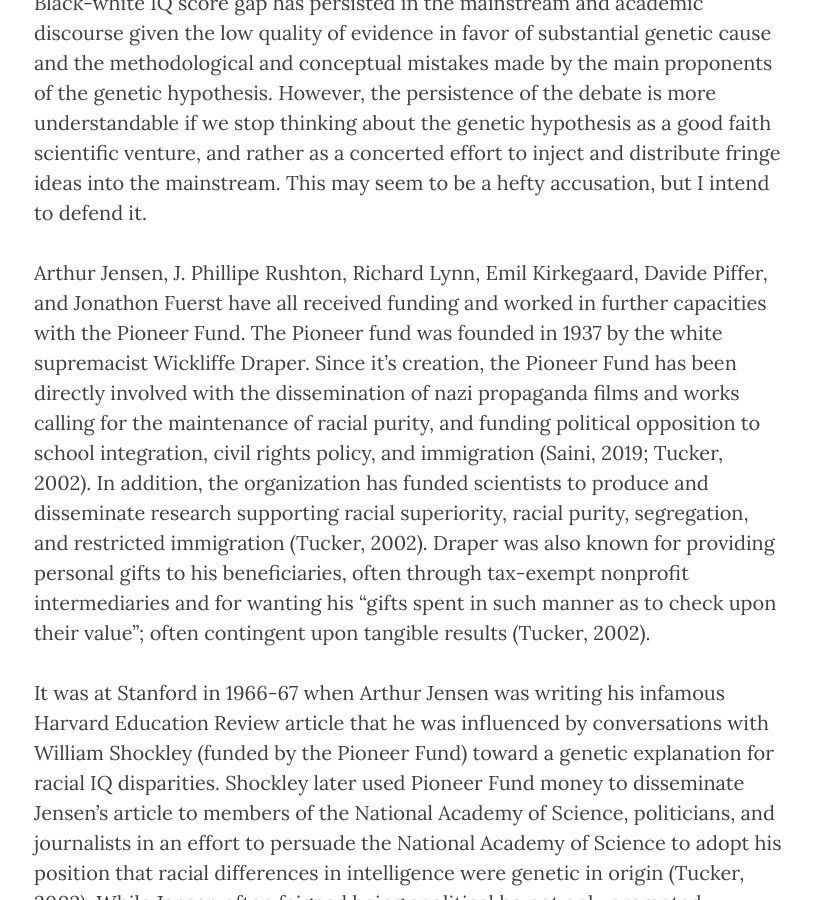
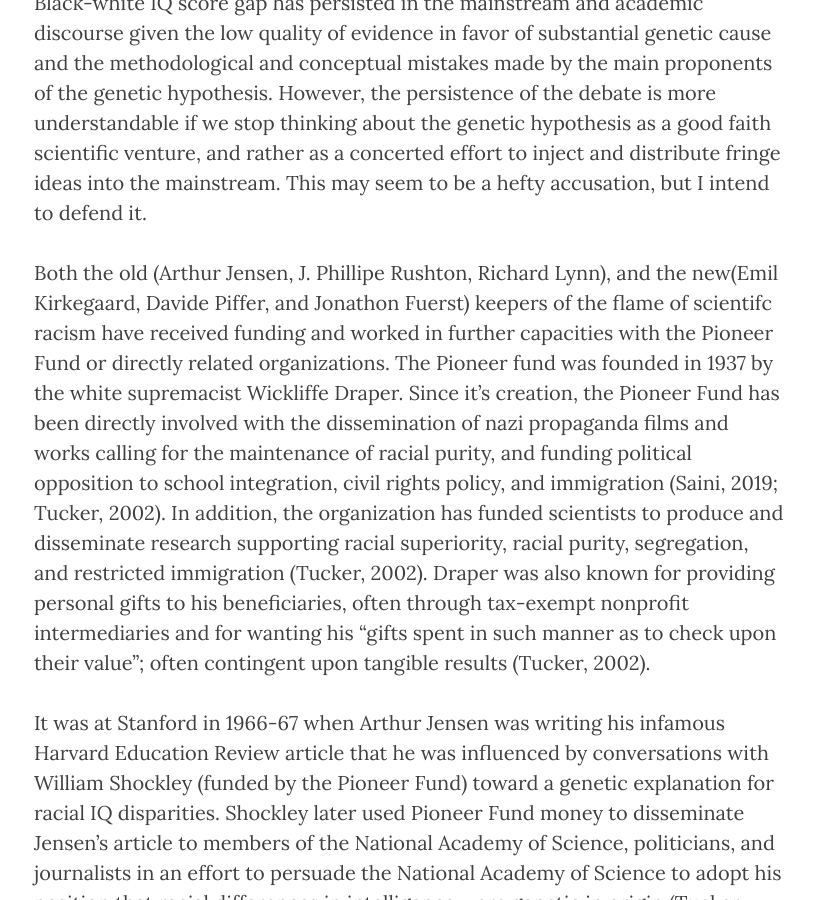
Before and after one commit to KevinABird/KevinABird.github.io, a Jekyll site: the page built from _posts/2019-12-18-The-Genetic-Hypothesis-and-Scientific-Racism.md, in a window 1280 px wide and 900 px high, scrolled down 656 px. Shown: the whole window, without its empty margins (231-1045 px from the left). Built offline with Jekyll 4.4.1, drawn with Linux system fonts in a browser that asks for light colours; nearby versions of some CDN libraries.

Commit message:
Update 2019-12-18-The-Genetic-Hypothesis-and-Scientific-Racism.md

```diff
--- a/_posts/2019-12-18-The-Genetic-Hypothesis-and-Scientific-Racism.md
+++ b/_posts/2019-12-18-The-Genetic-Hypothesis-and-Scientific-Racism.md
@@ -6,7 +6,7 @@
 
 It is difficult to understand how this debate about the role of genetics in the Black-white IQ score gap has persisted in the mainstream and academic discourse given the low quality of evidence in favor of substantial genetic cause and the methodological and conceptual mistakes made by the main proponents of the genetic hypothesis. However, the persistence of the debate is more understandable if we stop thinking about the genetic hypothesis as a good faith scientific venture, and rather as a concerted effort to inject and distribute fringe ideas into the mainstream. This may seem to be a hefty accusation, but I intend to defend it.
 
-Arthur Jensen, J. Phillipe Rushton, Richard Lynn, Emil Kirkegaard, Davide Piffer, and Jonathon Fuerst have all received funding and worked in further capacities with the Pioneer Fund. The Pioneer fund was founded in 1937 by the white supremacist Wickliffe Draper. Since it’s creation, the Pioneer Fund has been directly involved with the dissemination of nazi propaganda films and works calling for the maintenance of racial purity, and funding political opposition to school integration, civil rights policy, and immigration (Saini, 2019; Tucker, 2002). In addition, the organization has funded scientists to produce and disseminate research supporting racial superiority, racial purity, segregation, and restricted immigration (Tucker, 2002). Draper was also known for providing personal gifts to his beneficiaries, often through tax-exempt nonprofit intermediaries and for wanting his “gifts spent in such manner as to check upon their value”; often contingent upon tangible results (Tucker, 2002).
+Both the old (Arthur Jensen, J. Phillipe Rushton, Richard Lynn),  and the new(Emil Kirkegaard, Davide Piffer, and Jonathon Fuerst) keepers of the flame of scientifc racism have received funding and worked in further capacities with the Pioneer Fund or directly related organizations. The Pioneer fund was founded in 1937 by the white supremacist Wickliffe Draper. Since it’s creation, the Pioneer Fund has been directly involved with the dissemination of nazi propaganda films and works calling for the maintenance of racial purity, and funding political opposition to school integration, civil rights policy, and immigration (Saini, 2019; Tucker, 2002). In addition, the organization has funded scientists to produce and disseminate research supporting racial superiority, racial purity, segregation, and restricted immigration (Tucker, 2002). Draper was also known for providing personal gifts to his beneficiaries, often through tax-exempt nonprofit intermediaries and for wanting his “gifts spent in such manner as to check upon their value”; often contingent upon tangible results (Tucker, 2002).
 
  It was at Stanford in 1966-67 when Arthur Jensen was writing his infamous Harvard Education Review article that he was influenced by conversations with William Shockley (funded by the Pioneer Fund) toward a genetic explanation for racial IQ disparities. Shockley later used Pioneer Fund money to disseminate Jensen’s article to members of the National Academy of Science, politicians, and journalists in an effort to persuade the National Academy of Science to adopt his position that racial differences in intelligence were genetic in origin (Tucker, 2002). While Jensen often feigned being apolitical he not only prompted segregationists to write letters supportive of his hypotheses to the Harvard Education Review and the New York Times Magazine, but testified to the Congressional Subcommittee on Education against the Education Emergency Act, designed to provide funding to schools currently integrating, based on his belief desegregation harmed black students due to their genetic inferiority (Tucker, 2002). Jensen remained on the Pioneer Fund role for more than 30 years, receiving more than 2 million dollars adjusting for inflation between 1972 and 2002 ( Tucker, 2002; Saini, 2019) and consistently speaking out against affirmative action on the basis that the genetically lower intellectual ability of Black people should result in their underrepresentation in higher education (Tucker, 2002).
 
```
